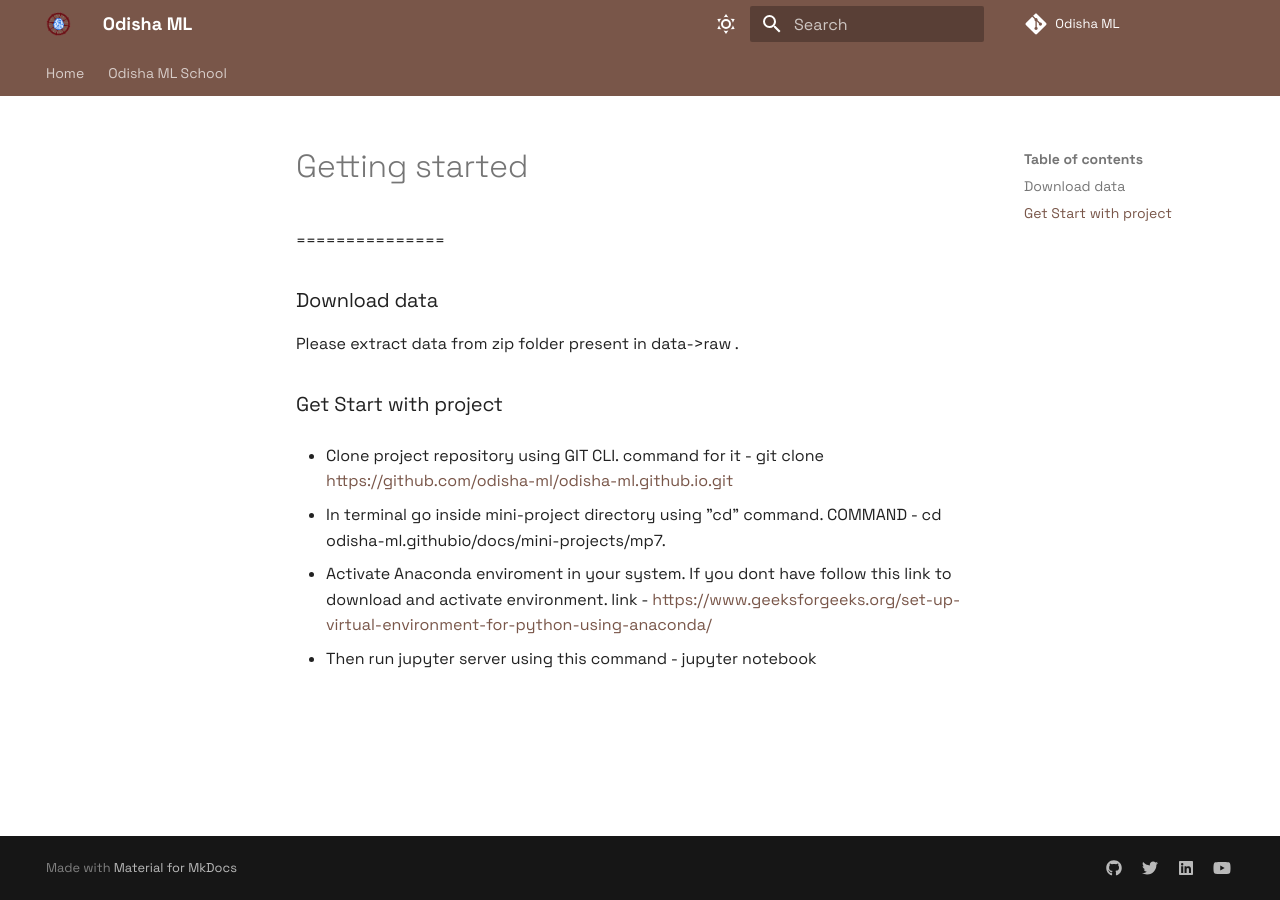
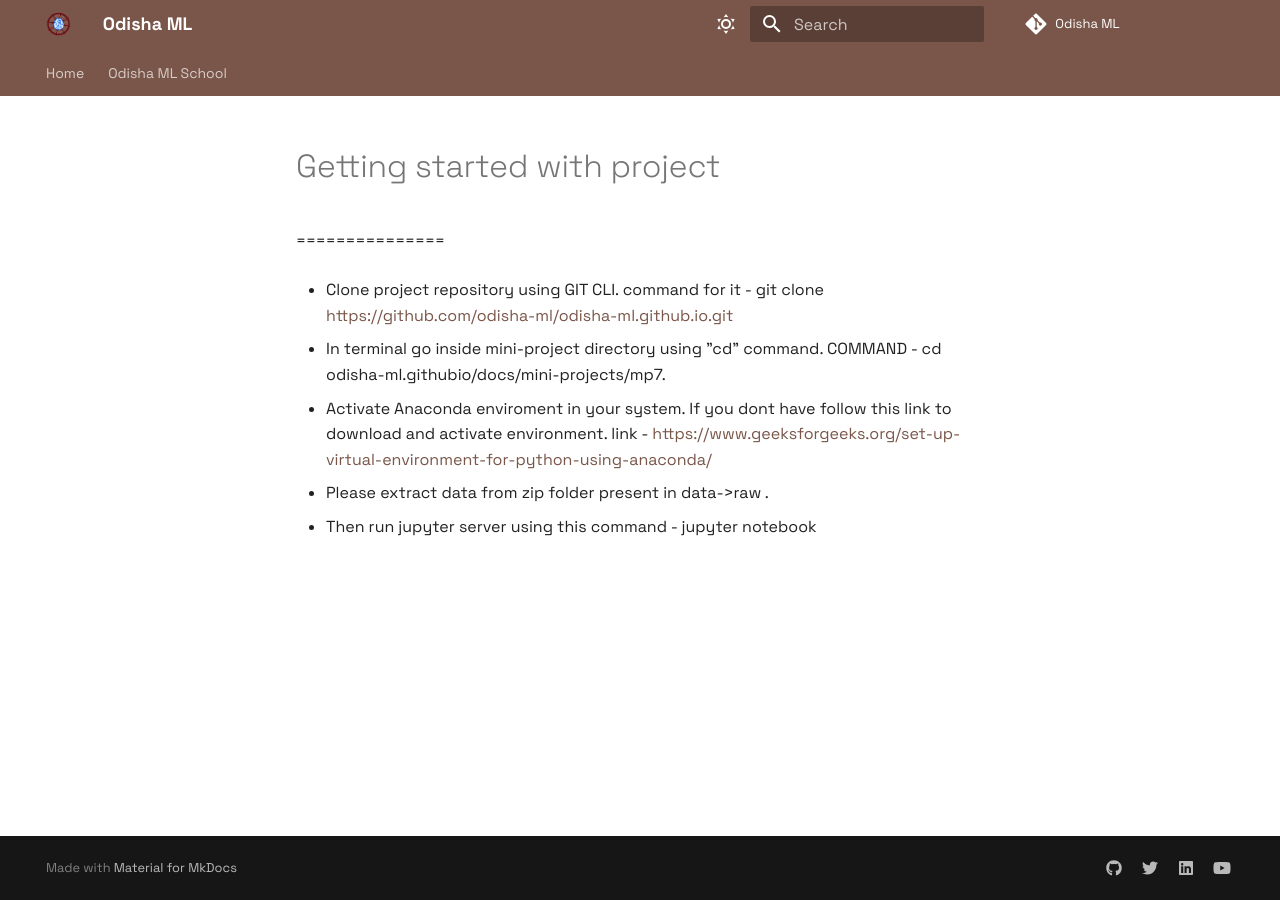
Before and after one commit to OdiaNLP/odianlp.github.io, an MkDocs documentation site: the page built from docs/mini-projects/mp7/docs/getting-started.md, in a window 1280 px wide. Built offline with MkDocs 1.6.1 and Material for MkDocs 9.7.7, drawn with Linux system fonts in a browser that asks for light colours; comment, search, counter and statistics services are not loaded.

Commit message:
getting start readme

```diff
--- a/docs/mini-projects/mp7/docs/getting-started.md
+++ b/docs/mini-projects/mp7/docs/getting-started.md
@@ -1,15 +1,10 @@
-# Getting started
+# Getting started with project
 ===============
 
 
 
-### Download data
-
-Please extract data from zip folder present in data->raw .
 
 
-
-### Get Start with project
 
 - Clone project repository using GIT CLI.
 command for it - git clone https://github.com/odisha-ml/odisha-ml.github.io.git
```
Also changed, not shown: other parts of docs/mini-projects/mp7/docs/getting-started.md (+2 -0 lines).
